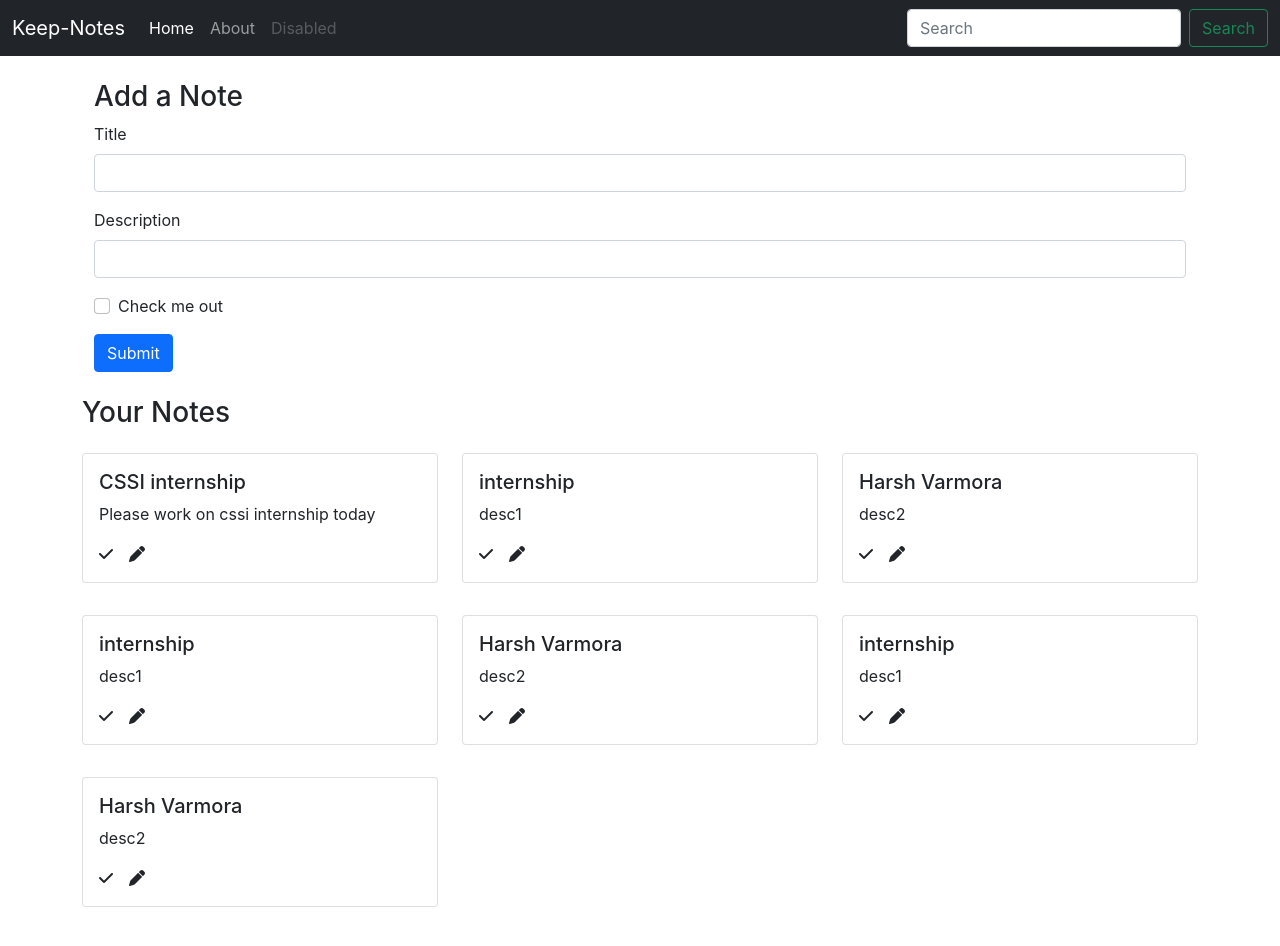
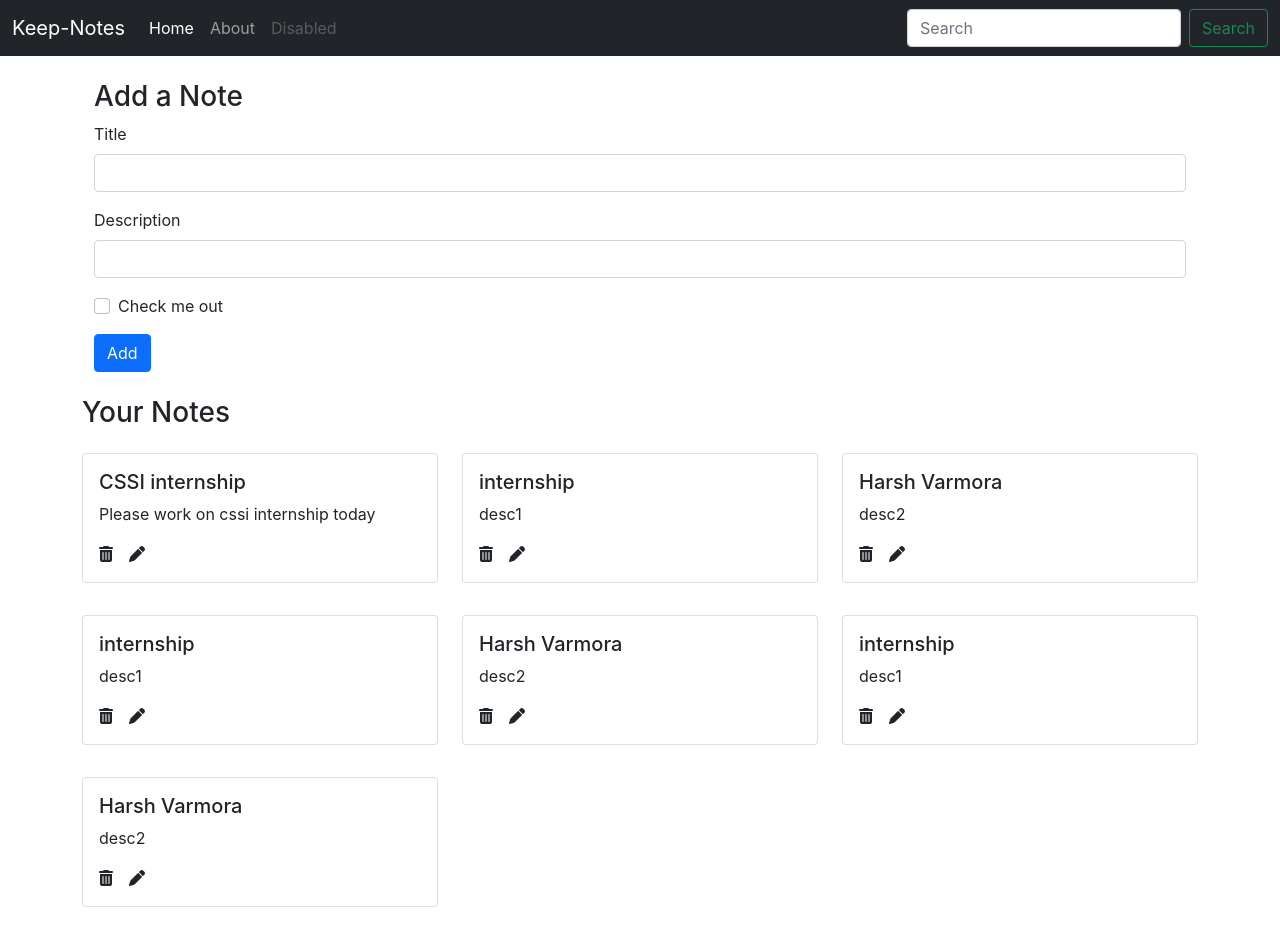
Before and after one commit to harshvarmora28/keep_notes_react_website, a React (Create React App) app: page / in a window 1280 px wide. Built offline with nearby package versions, Linux system fonts and the light colour scheme.

Commit message:
added delete note functionality

```diff
--- a/src/components/AddNote.js
+++ b/src/components/AddNote.js
@@ -58,7 +58,7 @@ const AddNote = () => {
           </label>
         </div>
         <button type="submit" className="btn btn-primary" onClick={handleClick}>
-          Submit
+          Add
         </button>
       </form>
     </div>
--- a/src/components/NoteItem.js
+++ b/src/components/NoteItem.js
@@ -1,6 +1,10 @@
-import React from "react";
+import React, { useContext } from "react";
+import noteContext from "../context/notes/noteContext";
 
 const NoteItem = (props) => {
+  const context = useContext(noteContext);
+
+  const { deleteNote } = context;
   const { note } = props;
 
   return (
@@ -11,7 +15,7 @@ const NoteItem = (props) => {
           <p className="card-text">
             {note.description}
           </p>
-          <i className="fas fa-check"></i>
+          <i className="fas fa-trash-alt" onClick={() => {deleteNote(note._id)}}></i>
           <i className="fas fa-pen mx-3"></i>
         </div>
       </div>
--- a/src/components/Notes.js
+++ b/src/components/Notes.js
@@ -6,7 +6,7 @@ import NoteItem from "./NoteItem";
 
 const Notes = () => {
   const context = useContext(noteContext);
-  const { notes, addNote } = context;
+  const { notes } = context;
 
   return (
     <>
--- a/src/context/notes/NoteState.js
+++ b/src/context/notes/NoteState.js
@@ -89,12 +89,14 @@ const NoteState = (props) => {
       }
 
       // Delete a Note when our task is over
-      const deleteNote = () => {
-
+      const deleteNote = (id) => {
+        console.log("Deleting the note with id: " + id)
+        const newNotes = notes.filter((note) => {return note._id !== id})
+        setNotes(newNotes)
       }
 
       // Edit a Note
-      const editNote = () => {
+      const editNote = (id, title, description, tag) => {
 
       }
 
```
